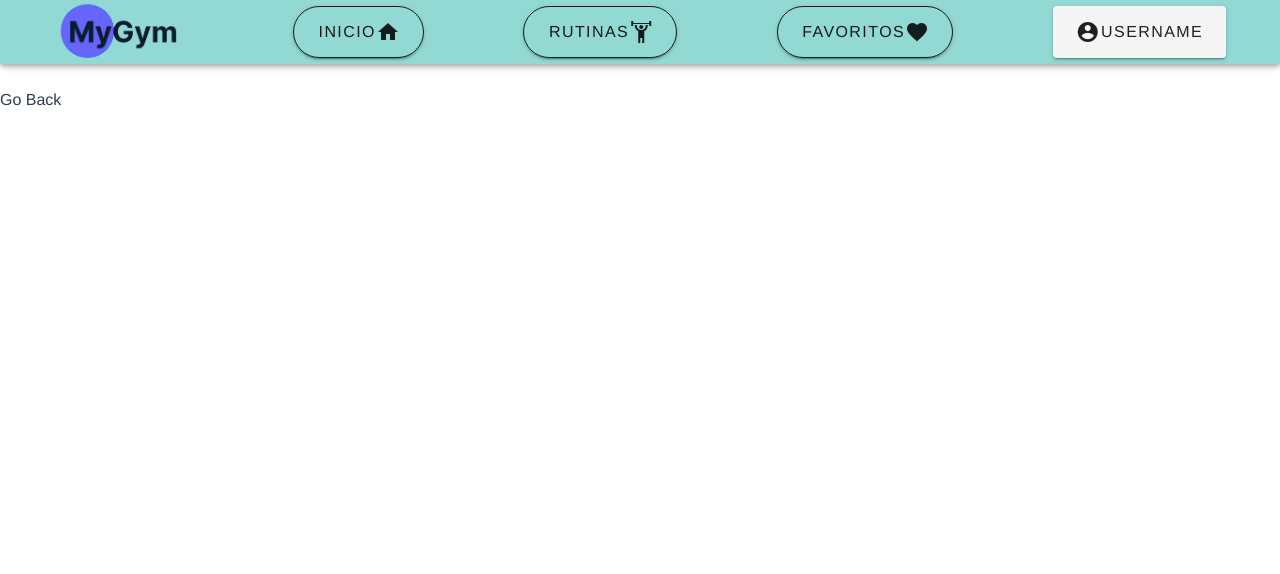
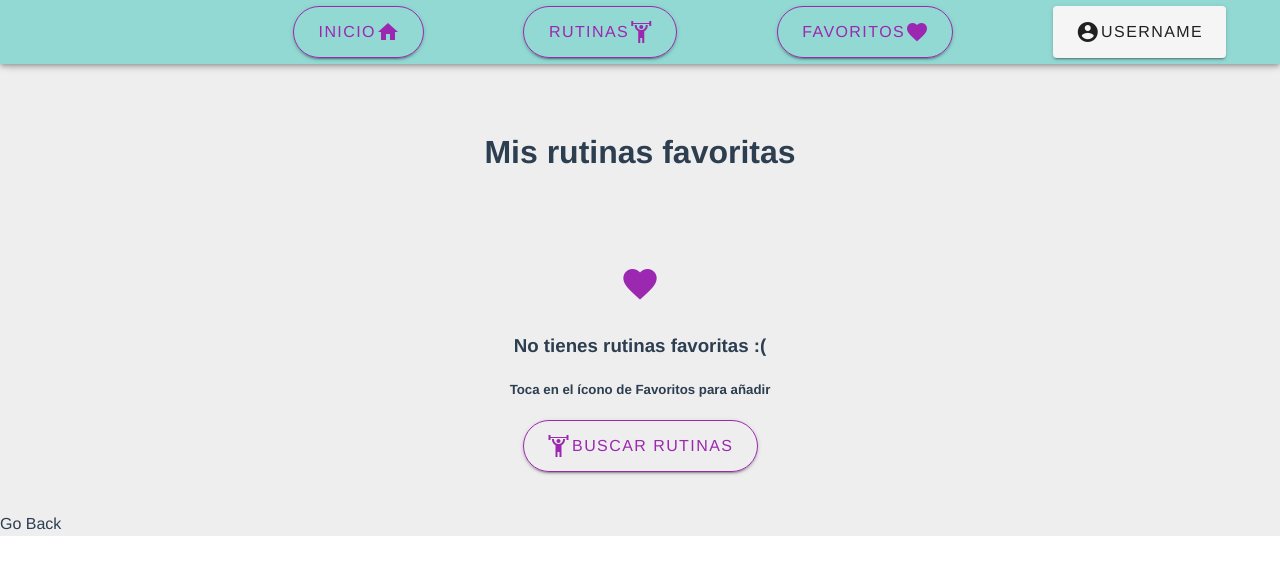
Before and after one commit to daguichi/mygym-web, a Vue app: page /favorites in a window 1280 px wide. Shown: the top 574 px of the page. Built offline with nearby package versions, Linux system fonts and the light colour scheme.

Commit message:
favourites - purple color

```diff
--- a/src/api/routines.js
+++ b/src/api/routines.js
@@ -32,7 +32,17 @@ class RoutineApi {
     return await Api.get(RoutineApi.getUrl(), true, controller)
   }
 
+  static async getFavs(controller) {
+    return await Api.get(RoutineApi.getUrl(), true, controller);
+  }
 
+  static async markFav(controller) {
+    return await Api.post(RoutineApi.getUrl(), true, controller);
+  }
+
+  static async unmarkFav(controller) {
+    return await Api.delete(RoutineApi.getUrl(), true, controller);
+  }
 }
 
 class Routine {
--- a/src/components/navBar.vue
+++ b/src/components/navBar.vue
@@ -12,7 +12,7 @@
           ></v-img>
         </router-link>
         <router-link to="/home">
-          <v-btn
+          <v-btn color="purple"
             v-if="actualPage === 'Home'"
             elevation="2"
             flat
@@ -23,7 +23,7 @@
             Inicio
             <v-icon> right mdi-home</v-icon>
           </v-btn>
-          <v-btn v-else elevation="2" rounded x-large outlined
+          <v-btn color="purple" v-else elevation="2" rounded x-large outlined
             >Inicio
             <v-icon> right mdi-home</v-icon>
           </v-btn>
@@ -31,6 +31,7 @@
 
         <router-link to="/routines" style="text-decoration: none">
           <v-btn
+          color="purple"
             v-if="actualPage === 'rutinas'"
             elevation="2"
             rounded
@@ -41,14 +42,14 @@
             Rutinas
             <v-icon> right mdi-weight-lifter</v-icon>
           </v-btn>
-          <v-btn v-else elevation="2" rounded outlined x-large>
+          <v-btn color="purple" v-else elevation="2" rounded outlined x-large>
             Rutinas
             <v-icon> right mdi-weight-lifter</v-icon>
           </v-btn>
         </router-link>
 
         <router-link to="/favorites" style="text-decoration: none">
-          <v-btn
+          <v-btn color="purple"
             v-if="actualPage === 'favoritos'"
             elevation="2"
             rounded
@@ -59,7 +60,7 @@
             Favoritos
             <v-icon> right mdi-heart </v-icon>
           </v-btn>
-          <v-btn v-else elevation="2" rounded outlined x-large>
+          <v-btn color="purple" v-else elevation="2" rounded outlined x-large>
             Favoritos
             <v-icon> right mdi-heart </v-icon>
           </v-btn>
--- a/src/views/Favorites.vue
+++ b/src/views/Favorites.vue
@@ -1,8 +1,21 @@
 <template>
   <div>
-    <br>
-    <GoBack />
-      <!--      no se pq pero hay que meter un br aca pq sino la lavbar tapa la palabra destacados-->
+    <v-main class="grey lighten-3">
+      <h1>Mis rutinas favoritas</h1>
+      <v-row justify="space-around" align="center"
+        ><v-icon x-large color="purple">mdi-heart</v-icon></v-row
+      >
+      <h3>No tienes rutinas favoritas :(</h3>
+      <h5>Toca en el ícono de Favoritos para añadir</h5>
+      <router-link to="/routines" style="text-decoration: none">
+        <v-btn color="purple" elevation="2" rounded outlined x-large>
+          <v-icon> right mdi-weight-lifter</v-icon>
+          Buscar rutinas
+        </v-btn>
+      </router-link>
+
+      <GoBack />
+    </v-main>
   </div>
 </template>
 
@@ -11,10 +24,20 @@ import GoBack from "@/components/GoBack";
 
 export default {
   name: "Favorites",
-  components:{GoBack}
-}
+  components: { GoBack },
+};
 </script>
 
 <style scoped>
-
+h1 {
+  margin-bottom: 100px;
+}
+h3 {
+  margin-top: 40px;
+  margin-bottom: 20px;
+}
+.v-btn {
+  margin-top: 20px;
+  margin-bottom: 40px;
+}
 </style>
```
